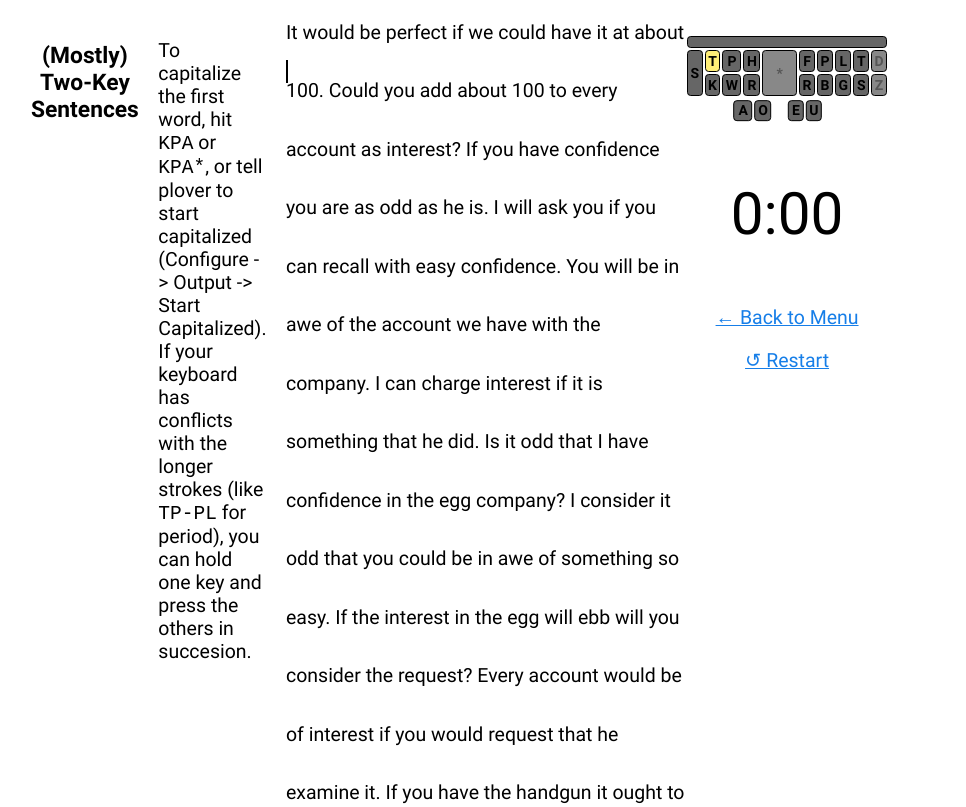
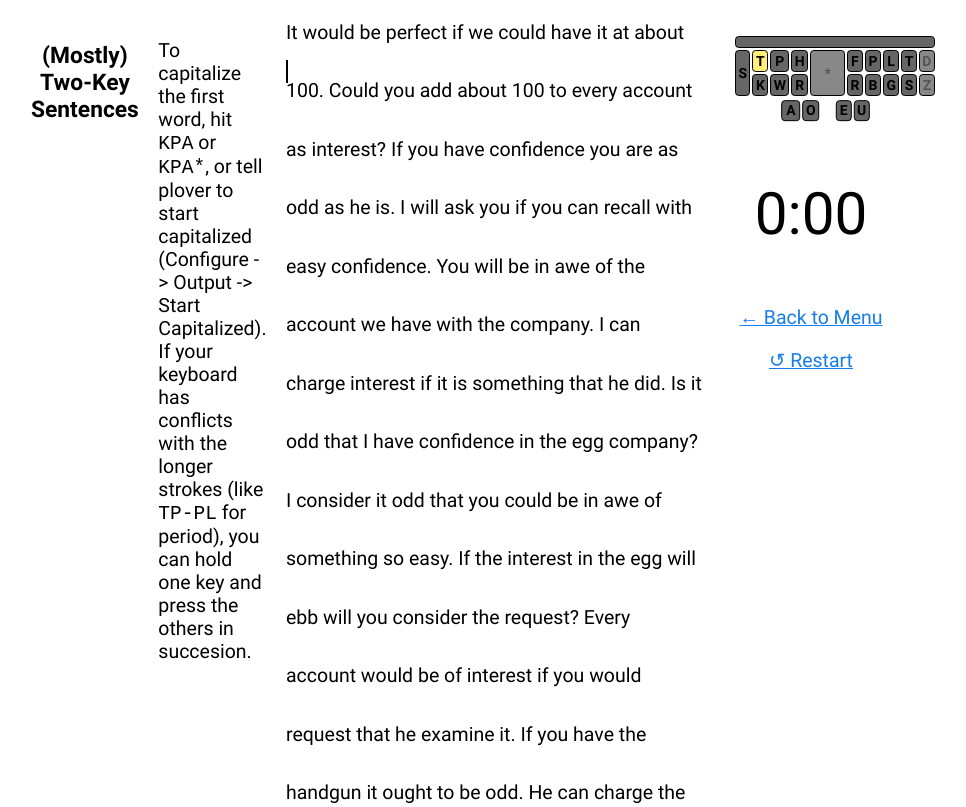
Before and after one commit to JoshuaGrams/steno-jig, a plain HTML site: page two-key.html in a window 1280 px wide. Shown: the top 807 px of the page, without its empty margins (180-1146 px from the left). Drawn offline with Linux system fonts and the light colour scheme.

Commit message:
Make nav column a little less cramped.

```diff
--- a/style.css
+++ b/style.css
@@ -50,6 +50,8 @@ body {
 #nav {
 	flex: 0 0;
 	height: min-content;
+	min-width: 8em;
+	margin-left: 1.5em;
 	position: sticky;
 	top: 0;
 }
```
